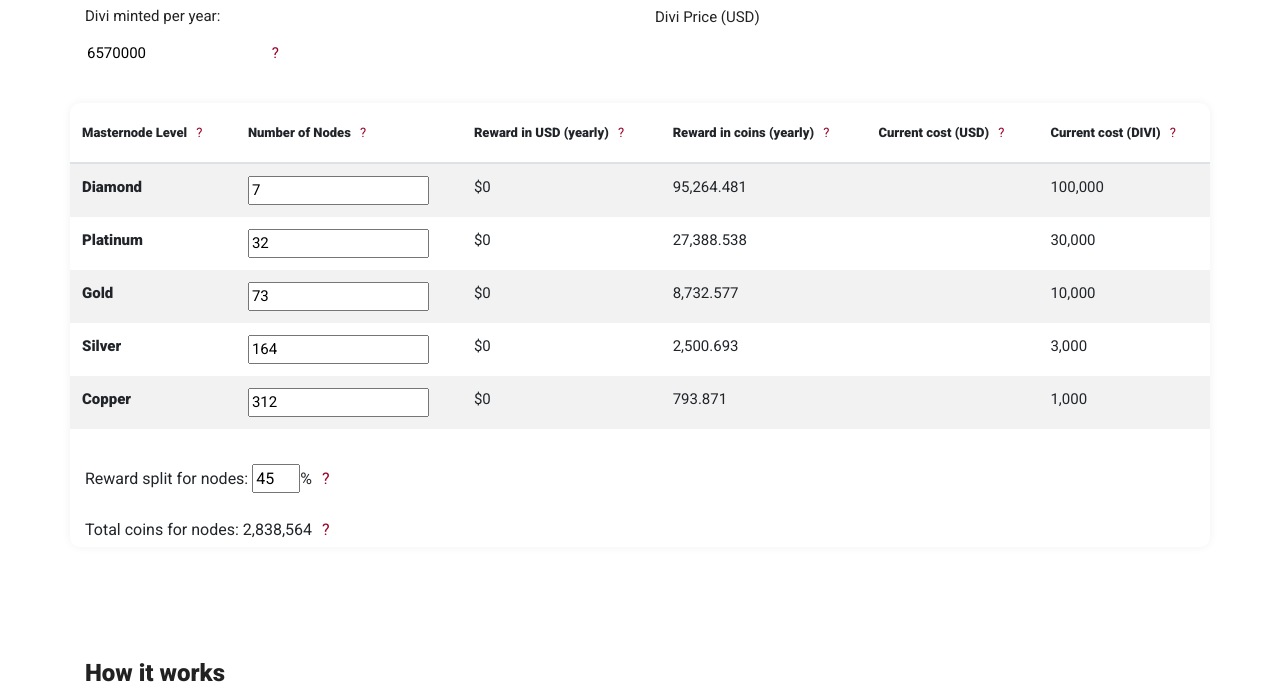
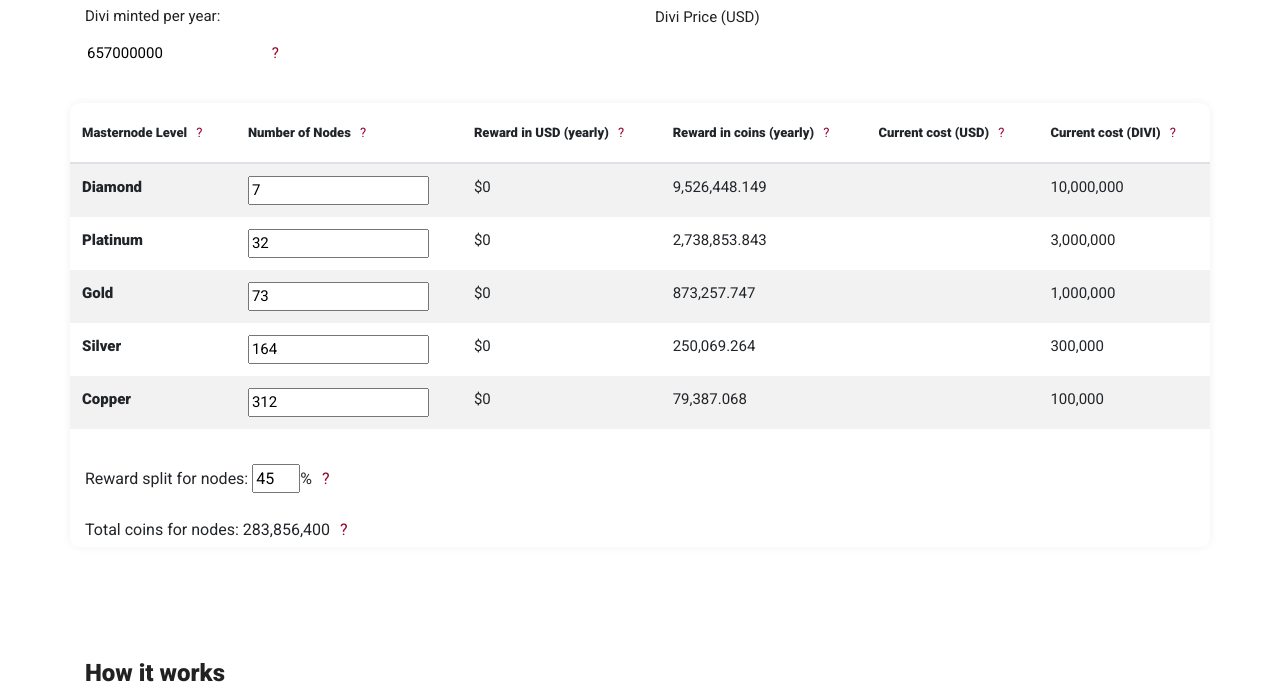
Before and after one commit to Divicoin/masternode-calculator, a website: page public/index.html in a window 1280 px wide. Shown: the part 105-800 px from the top of the page. Drawn offline with nearby package versions, Linux system fonts and the light colour scheme; no server answers.

Commit message:
update with current 1:100 calculations in preparation for DIVI main net

```diff
--- a/public/index.html
+++ b/public/index.html
@@ -28,7 +28,7 @@
                     <p>
                         <label for="amount">Divi minted per year:</label>
                     </p>
-                    <input id="mintedDivi" type="text" value="6570000">
+                    <input id="mintedDivi" type="text" value="657000000">
                     <button class="tooltip-button" data-toggle="tooltip" data-placement="top" title="Total number of new coins generated by the blockchain protocol every year">
                         ?
                     </button>
@@ -77,7 +77,7 @@
                                     </button>
                                 </th>
                                 <th scope="col">Current cost (DIVI)
-                                    <button class="tooltip-button" data-toggle="tooltip" data-placement="top" title="Amount of DIVI required for tier">
+                                    <button class="tooltip-button" data-toggle="tooltip" data-placement="top" title="Amount of DIVI required for tier. This is 100x the amount of DIVX required.">
                                         ?
                                     </button>
                                 </th>
@@ -198,8 +198,7 @@
                 <div class="row">
                     <div class="col">
                         <h4 style="color: #222222;"><strong>How it works</strong></h4>
-                        <iframe width="100%" height="400" src="https://www.youtube.com/embed/rBeosdfeUak" frameborder="0" allow="autoplay; encrypted-media" allowfullscreen></iframe>
-                        <a href="https://www.youtube.com/watch?v=jMvFY0JdH2Y" target="_blank">Video Walkthrough</a>
+                        <iframe width="100%" height="400" src="https://www.youtube.com/embed/jMvFY0JdH2Y" frameborder="0" allow="autoplay; encrypted-media" allowfullscreen></iframe>
                     </div>
                 </div>
             </div>
--- a/public/js/app.js
+++ b/public/js/app.js
@@ -13,41 +13,41 @@
         {
             element: "#diamondNodes",
             reward: "#diamondReward",
-            bonus:   120000,
+            bonus: 12000000,
             costElement: '#diamondCost',
-            cost: 100000
+            cost: 10000000
         },
         {
             element: "#platinumNodes",
             reward: "#platinumReward",
-            bonus: 34500,
+            bonus: 3450000,
             costElement: '#platinumCost',
-            cost: 30000
+            cost: 3000000
         },
         {
             element: "#goldNodes",
             reward: "#goldReward",
-            bonus: 11000,
+            bonus: 1100000,
             costElement: '#goldCost',
-            cost: 10000
+            cost: 1000000
         },
         {
             element: "#silverNodes",
             reward: "#silverReward",
-            bonus: 3150,
+            bonus: 315000,
             costElement: '#silverCost',
-            cost: 3000
+            cost: 300000
         },
         {
             element: "#copperNodes",
             reward: "#copperReward",
-            bonus: 1000,
+            bonus: 100000,
             costElement: '#copperCost',
-            cost: 1000
+            cost: 100000
         }
     ];
 
-    const lotteryTokens = 262080 // Tokens reserved for lottery blocks
+    const lotteryTokens = 26208000 // Tokens reserved for lottery blocks
 
     function diviRewardSplit() {
         diviRewardSplitSolution = ($(seeSaw.mintedDivi).val() - lotteryTokens) * ($(seeSaw.split).val() / 100);
@@ -82,7 +82,7 @@
 
     function calculateDollars(price) {
         Object.keys(nodes).forEach((i) => {
-            nodes[i]._dollarReward = (null == price ? 0 : Math.round(price) * nodes[i]._diviReward);
+            nodes[i]._dollarReward = (null == price ? 0 : price * nodes[i]._diviReward);
         })
     }
 
@@ -122,10 +122,10 @@
         $("#silverNodes").val(res2.silvernodes);
         $("#copperNodes").val(res2.coppernodes);
 
-        currentValue = response[0].price_usd;
+        currentValue = Math.round(response[0].price_usd / 100 * 100) / 100;
 
         nodes.forEach((node) => {
-            let nodeCost = Math.floor(currentValue * node.cost);
+            let nodeCost = currentValue * node.cost;
             $(node.costElement + 'InDollars').html(`$${nodeCost.toLocaleString('en')}`)
         })
 
@@ -154,8 +154,9 @@
             $("#slider-range-min").slider({
                 range: "min",
                 value: currentValue,
-                min: 1,
-                max: 200,
+                min: 0.01,
+                max: 2.00,
+                step: 0.01,
                 animate: true,
                 slide: function(event, ui) {
                     currentValue = ui.value;
```
